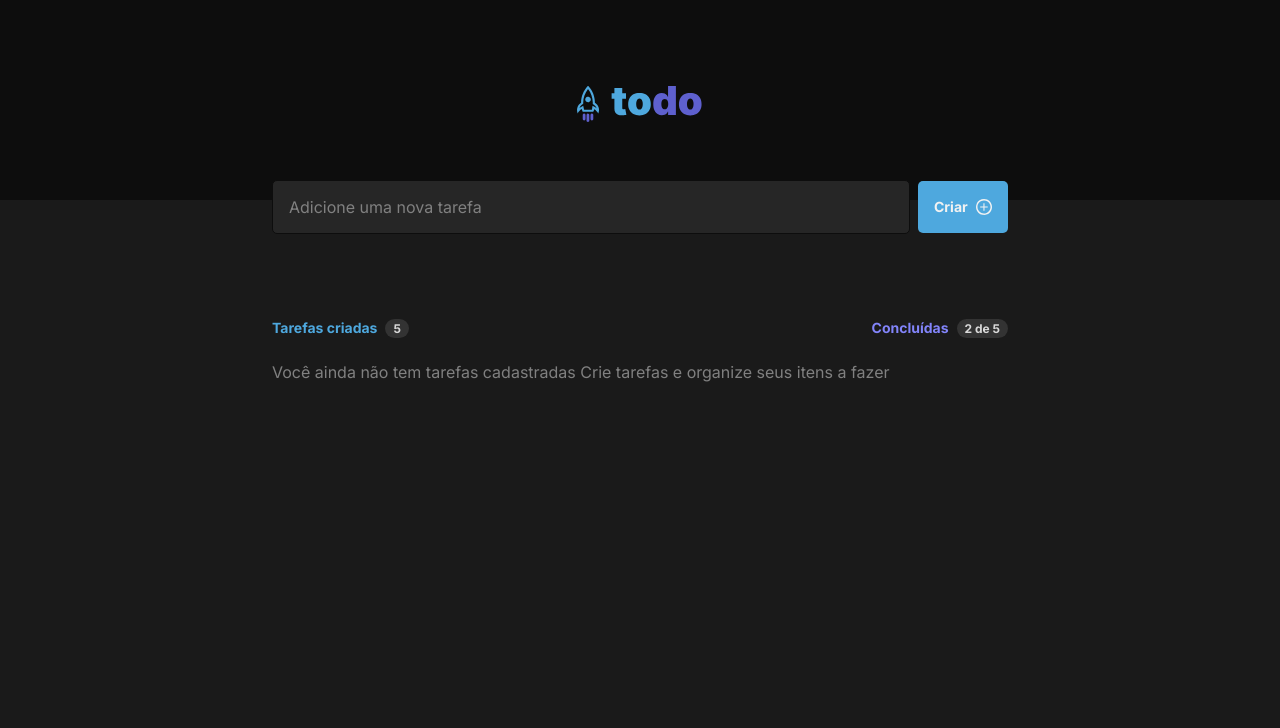
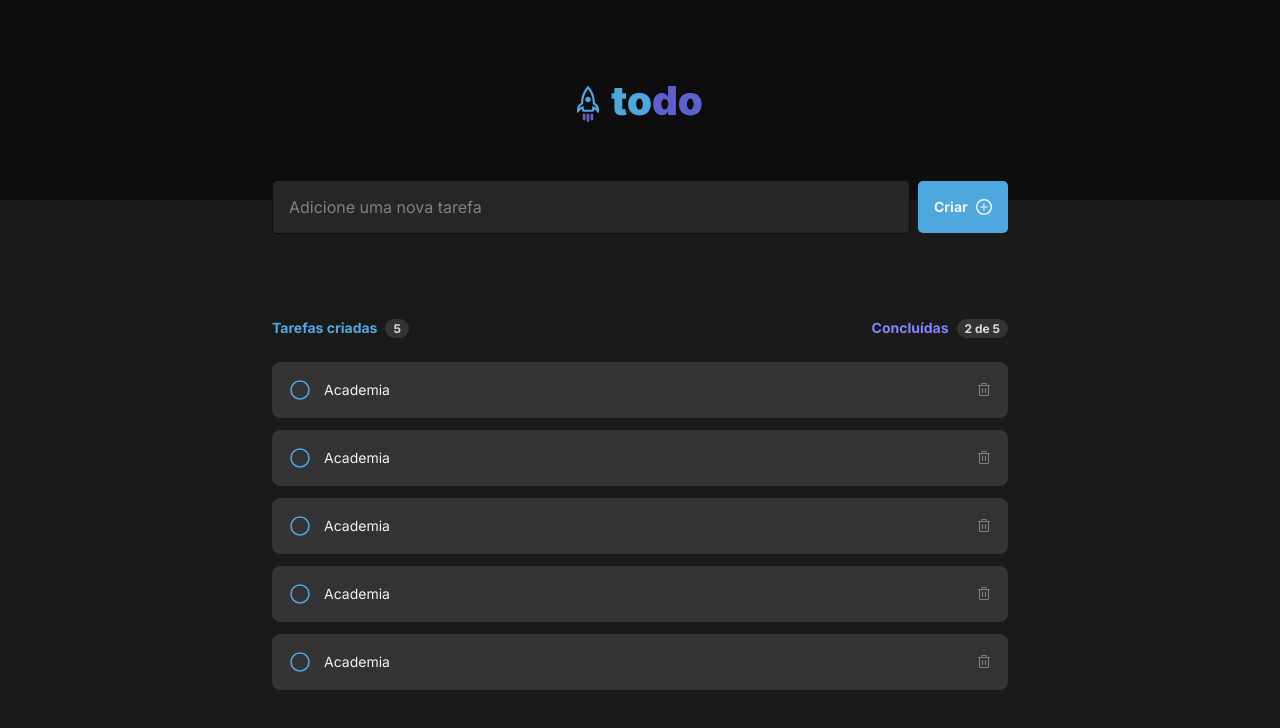
Before and after one commit to Hugovarellaa/Ignite-lab, a React (Vite) app: page / in a window 1280 px wide. Shown: the top 728 px of the page. Built offline with nearby package versions, Linux system fonts and the light colour scheme.

Commit message:
Layout 80%

```diff
--- a/package.json
+++ b/package.json
@@ -9,6 +9,7 @@
     "preview": "vite preview"
   },
   "dependencies": {
+    "phosphor-react": "^1.4.1",
     "react": "^18.2.0",
     "react-dom": "^18.2.0"
   },
--- a/src/App.tsx
+++ b/src/App.tsx
@@ -1,4 +1,5 @@
 import { Header } from "./components/Header";
+import { List } from "./components/List";
 import { SearchBox } from "./components/SearchBox";
 import { Task } from "./components/Task";
 
@@ -10,6 +11,11 @@ export function App() {
       <Header />
       <SearchBox />
       <Task/>
+      <List />
+      <List />
+      <List />
+      <List />
+      <List />
     </div>
   );
 }
--- a/src/components/List/List.styles.module.css
+++ b/src/components/List/List.styles.module.css
@@ -1 +1,49 @@
-.container{}
+.container {
+  width: 46rem;
+  margin: 0 auto;
+}
+
+.container + .container  {
+  margin-top: 0.75rem;
+}
+
+.container button {
+  width: 100%;
+  padding: 1rem;
+  display: flex;
+  align-items: center;
+  justify-content: space-between;
+  background-color: var(--gray-400);
+  border: 0;
+  border-radius: 8px;
+  cursor: pointer;
+}
+
+.container button svg:first-child {
+  color: var(--blue-500);
+  margin-right: 0.75rem;
+  transition: color 0.2s;
+}
+
+.container button p {
+  flex: 1;
+  text-align: left;
+  color: var(--gray-100);
+  font-size: 0.875rem;
+  font-weight: 400;
+  line-height: 19.6px;
+}
+
+.container button svg:first-child:hover {
+  color: var(--blue-900);
+}
+
+.container button svg:last-child {
+  color: var(--gray-300);
+  line-height: 0;
+  transition: color 0.2s;
+}
+
+.container button svg:last-child:hover {
+  color: var(--red-500);
+}
--- a/src/components/List/index.tsx
+++ b/src/components/List/index.tsx
@@ -1,9 +1,14 @@
-import styles from "./List.styles.module.css"
+import { Circle, Trash } from "phosphor-react";
+import styles from "./List.styles.module.css";
 
-export function List (){
+export function List() {
   return (
     <div className={styles.container}>
-      <h1>List</h1>
+      <button type="button">
+        <Circle size={24}/>
+        <p>Academia</p>
+        <Trash size={16}/>
+      </button>
     </div>
-  )
+  );
 }
--- a/src/components/Task/index.tsx
+++ b/src/components/Task/index.tsx
@@ -14,12 +14,6 @@ export function Task () {
           </div>
         </div>
         <div />
-        <div>
-          <p>
-            Você ainda não tem tarefas cadastradas Crie tarefas e organize seus
-            itens a fazer
-          </p>
-        </div>
       </section>
   )
 }
```
Also changed, not shown: src/assets/check.svg (added), 1 other file (tests, documents, lock files or other folders).
